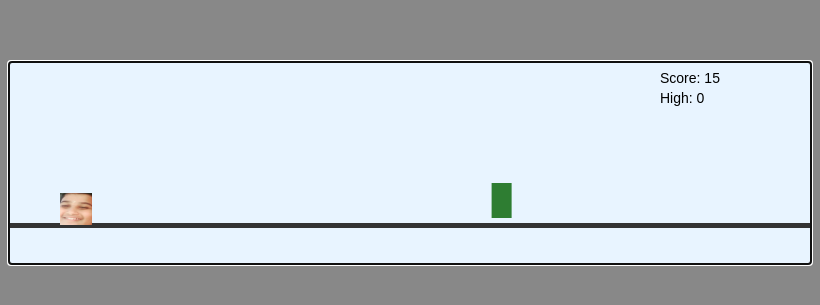
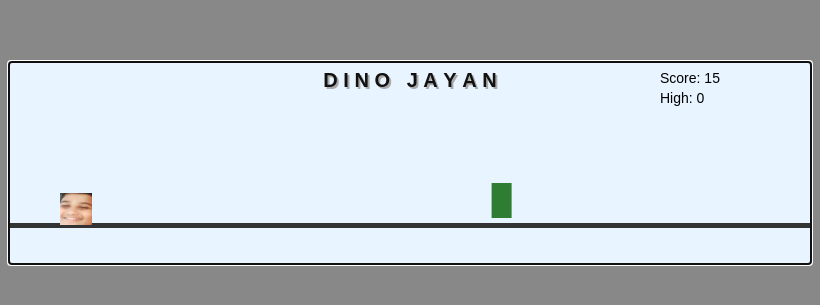
Before and after one commit to Vijindasaj/dino-game, an Electron app: page index.html in a window 820 px wide. Shown: the part 237-542 px from the top of the page. Drawn offline with Linux system fonts and the light colour scheme.

Commit message:
Update index.html

```diff
--- a/index.html
+++ b/index.html
@@ -188,6 +188,22 @@ function draw() {
   ctx.fillStyle = night ? "#0b1020" : "#e8f4ff";
   ctx.fillRect(0, 0, 800, 200);
 
+  // ----- TITLE -----
+ctx.save();
+ctx.font = "bold 20px Arial";
+ctx.textAlign = "center";
+
+// shadow
+ctx.fillStyle = night ? "#000" : "#aaa";
+ctx.fillText("D I N O   J A Y A N", 402, 26);
+
+// main text
+ctx.fillStyle = night ? "#ffffff" : "#111";
+ctx.fillText("D I N O   J A Y A N", 400, 24);
+
+ctx.restore();
+
+
   if (night) {
     stars.forEach(s => {
       ctx.globalAlpha = s.a;
```
